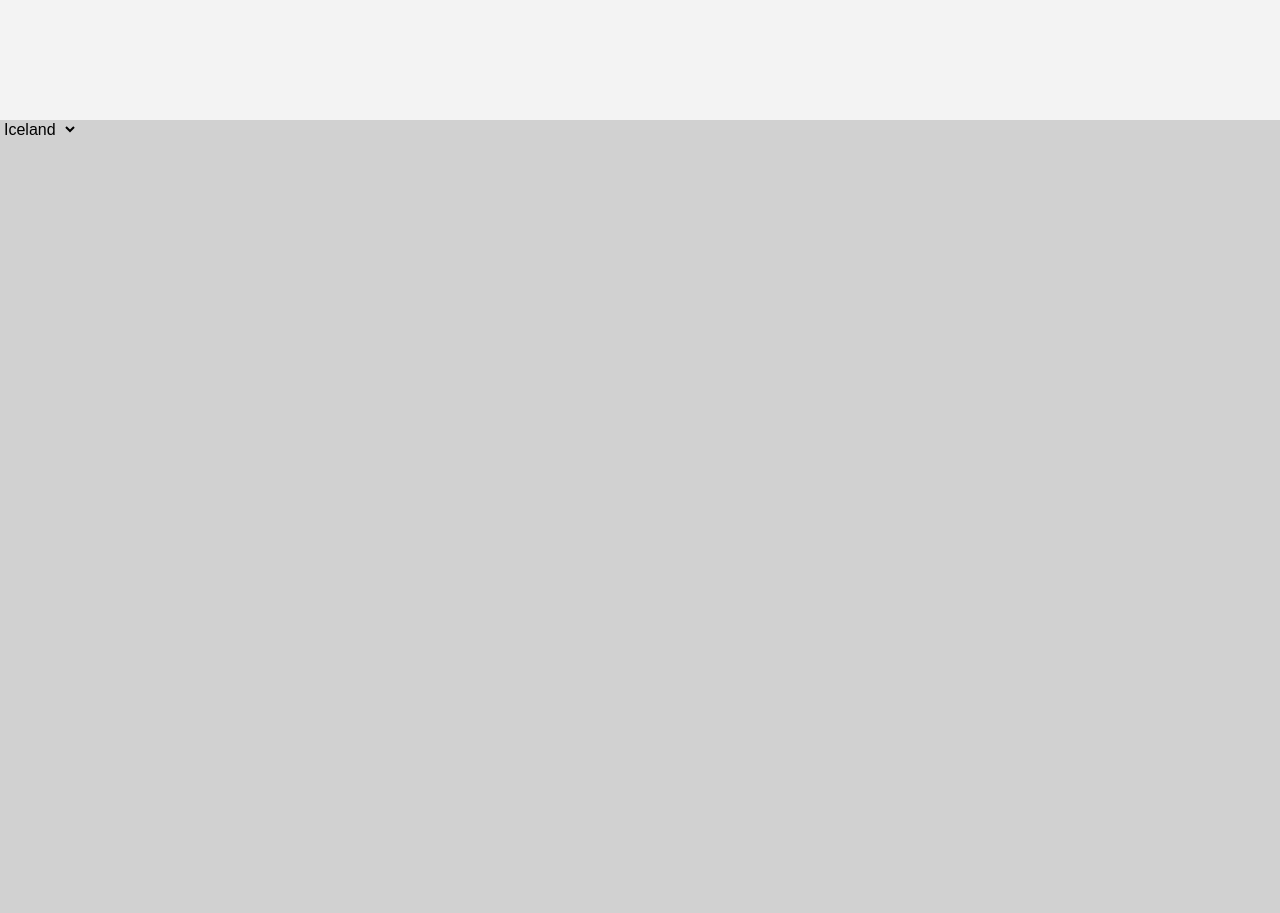
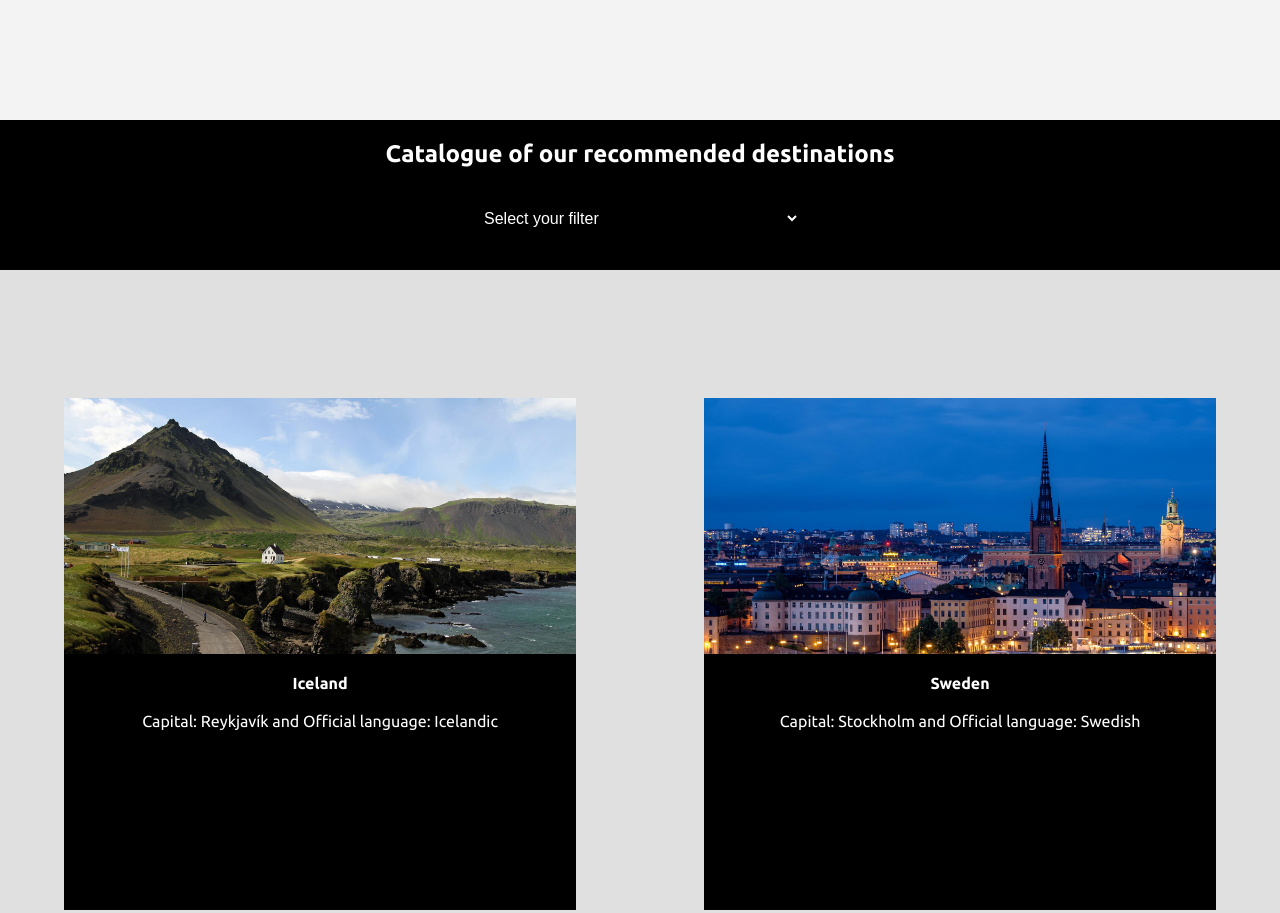
Before and after one commit to VojinPopovic/travel-catalogue, a plain HTML site: page index.html in a window 1280 px wide. Shown: the part 760-1673 px from the top of the page. Drawn offline with Linux system fonts and the light colour scheme.

Commit message:
added destination catalogue section

```diff
--- a/index.html
+++ b/index.html
@@ -46,11 +46,21 @@
         </div>
       </section>
       <section class="catalogue-section">
+        <div class="catalogue-section-header">
+          <h2>Catalogue of our recommended destinations</h2>
+          <div class="selection-container">
+            <select name="country-selection" id="country-selection">
+              <option value="" disabled selected>Select your filter</option>
+              <option value="new">New Destinations</option>
+              <option value="popular">Popular Destinations</option>
+              <option value="winter">Winter</option>
+              <option value="summer">Summer</option>
+            </select>
+          </div>
+        </div>
         <div class="catalogue-container">
-          <select name="country-selection" id="country-selection">
-            <option value="iceland">Iceland</option>
-            <option value="sweden">Sweden</option>
-          </select>
+          <div class="grid-center">
+          </div>
         </div>
       </section>
     </div>
--- a/script-config.js
+++ b/script-config.js
@@ -1,17 +1,35 @@
-config = {
-  iceland: {
-    capital: "Reykjavík",
-    native_language: "Icelandic",
-    images: ["/images/iceland", "/images/iceland1", "/images/iceland2"],
-  },
-  sweden: {},
-};
-
 configPopular = {
   country: "Iceland",
   capital: "Reykjavík",
-  native_language: "Icelandic",
-  images: ["/images/iceland.jpg", "/images/iceland1.jpg", "/images/iceland2.jpg"],
+  official_language: "Icelandic",
+  // prettier-ignore
+  images: ["/images/iceland.jpg","/images/iceland1.jpg","/images/iceland2.jpg",],
+};
+
+config = {
+  Iceland: {
+    capital: "Reykjavík",
+    official_language: "Icelandic",
+    images: ["/images/iceland.jpg", "/images/iceland1.jpg", "/images/iceland2.jpg"],
+  },
+  Sweden: {
+    capital: "Stockholm",
+    official_language: "Swedish",
+    images: ["/images/sweden.jpg", "/images/sweden1.jpg", "/images/sweden2.jpg"],
+  },
+  Switzerland: {
+    capital: "Bern",
+    official_language: "German",
+    // prettier-ignore
+    images: ["/images/switzerland.jpg","/images/switzerland1.jpg","/images/switzerland2.jpg",
+    ],
+  },
+  Hawaii: {
+    capital: "Honolulu",
+    official_language: "English",
+    images: ["/images/hawaii.jpg", "/images/hawaii1.jpg", "/images/hawaii2.jpg"],
+  },
 };
 
 let sliderPopular = new SliderPopular(configPopular);
+let destinationList = new DestinationList(config);
--- a/script.js
+++ b/script.js
@@ -50,8 +50,11 @@ class SliderPopular {
       .appendChild(descriptionA).classList = "country";
     // prettier-ignore
     let countryLink = document.querySelector(".country");
-    countryLink.innerHTML = `Country: ${this.popularCountry.country}`
-    countryLink.setAttribute("href", `https://www.google.com/search?q=${this.popularCountry.country}`)
+    countryLink.innerHTML = `Country: ${this.popularCountry.country}`;
+    countryLink.setAttribute(
+      "href",
+      `https://www.google.com/search?q=${this.popularCountry.country}`
+    );
 
     sliderContainer
       .appendChild(descriptionDiv)
@@ -60,7 +63,39 @@ class SliderPopular {
       .appendChild(descriptionA.cloneNode()).classList = "capital";
     // prettier-ignore
     let capitalLink = document.querySelector(".capital");
-    capitalLink.innerHTML = `Capital: ${this.popularCountry.capital}`
-    capitalLink.setAttribute("href", `https://www.google.com/search?q=${this.popularCountry.capital}`)
+    capitalLink.innerHTML = `Capital: ${this.popularCountry.capital}`;
+    capitalLink.setAttribute(
+      "href",
+      `https://www.google.com/search?q=${this.popularCountry.capital}`
+    );
   }
 }
+
+class DestinationList {
+  constructor(config) {
+    this.countryList = config;
+    this.populateList();
+  }
+  populateList() {
+    let catalogue = document.querySelector(".grid-center");
+    for (let destination in this.countryList) {
+      console.log(this.countryList[destination].capital)
+      let item = document.createElement("div");
+      let picture = document.createElement("div");
+      let country = document.createElement("h2")
+      let description = document.createElement("p")
+      let readMore = document.createElement("button");
+
+      country.innerText = `${destination}`
+      description.innerText = `Capital: ${this.countryList[destination].capital} and Official language: ${this.countryList[destination].official_language}`;
+      item.classList = "catalogue-item";
+      picture.classList = "item-picture";
+      let pictureUrl = this.countryList[destination].images[0]
+      catalogue.appendChild(item).appendChild(picture).style.backgroundImage = `url("${pictureUrl}")`;
+
+      let catalogueItems = document.querySelectorAll(".catalogue-item");
+      catalogueItems.forEach(el => el.appendChild(country))
+      catalogueItems.forEach(el => el.appendChild(description))
+    }
+  }
+}
--- a/style.css
+++ b/style.css
@@ -8,7 +8,6 @@
   background: transparent;
 }
 body {
-  background-color: rgb(209, 209, 209);
   font-family: "Ubuntu", sans-serif;
 }
 
@@ -108,10 +107,7 @@ a {
   align-items: center;
 }
 
-.description ul {
-  margin: 0;
-}
-
+.description ul,
 .description li {
   margin: 0;
 }
@@ -121,11 +117,8 @@ a {
 }
 
 .description a:hover {
-cursor: pointer;
+  cursor: pointer;
 }
-
-
-
 
 .btns-container {
   width: 100%;
@@ -154,3 +147,84 @@ cursor: pointer;
   width: 40px;
   height: 40px;
 }
+
+.catalogue-section {
+  width: 100%;
+  height: auto;
+}
+
+.catalogue-section-header {
+  width: 100%;
+  height: 150px;
+  background-color: black;
+}
+
+.catalogue-section-header h2 {
+  color: white;
+  font-size: 1.5rem;
+  text-align: center;
+  padding-top: 20px;
+}
+
+.selection-container {
+  width: 25%;
+  height: 40px;
+  background-color: white;
+  margin: 0 auto;
+  margin-top: 30px;
+}
+
+select {
+  width: 100%;
+  height: 100%;
+  color: white;
+  background-color: black;
+}
+
+option {
+  color: white;
+}
+
+.catalogue-container {
+  width: 100%;
+  height: auto;
+  background-color: rgb(224, 224, 224);
+  display: flex;
+  justify-content: center;
+  align-items: center;
+}
+
+.grid-center {
+  margin-top: 10vw;
+  width: 90vw;
+  height: auto;
+  background-color: rgb(224, 224, 224);
+  display: grid;
+  grid-template-columns: repeat(2, 40vw);
+  column-gap: 10vw;
+  row-gap: 10vw;
+  grid-auto-rows: 40vw;
+}
+
+.grid-center div {
+  width: 40vw;
+  height: 40vw;
+  background-color: rgb(0, 0, 0);
+  margin: 0 auto;
+  text-align: center;
+}
+
+.grid-center h2{
+  margin-block: 20px;
+  color: white;
+}
+
+.grid-center p {
+  color:white;
+}
+
+.grid-center div div{
+  width: 100%;
+  height: 50%;
+  background-size: cover;
+}
```
Also changed, not shown: images/hawaii.jpg (added), images/hawaii1.jpg (added), images/hawaii2.jpg (added), images/sweden.jpg (added), images/sweden1.jpg (added), images/sweden2.jpg (added), images/switzerland.jpg (added), images/switzerland1.jpg (added), images/switzerland2.jpg (added).
